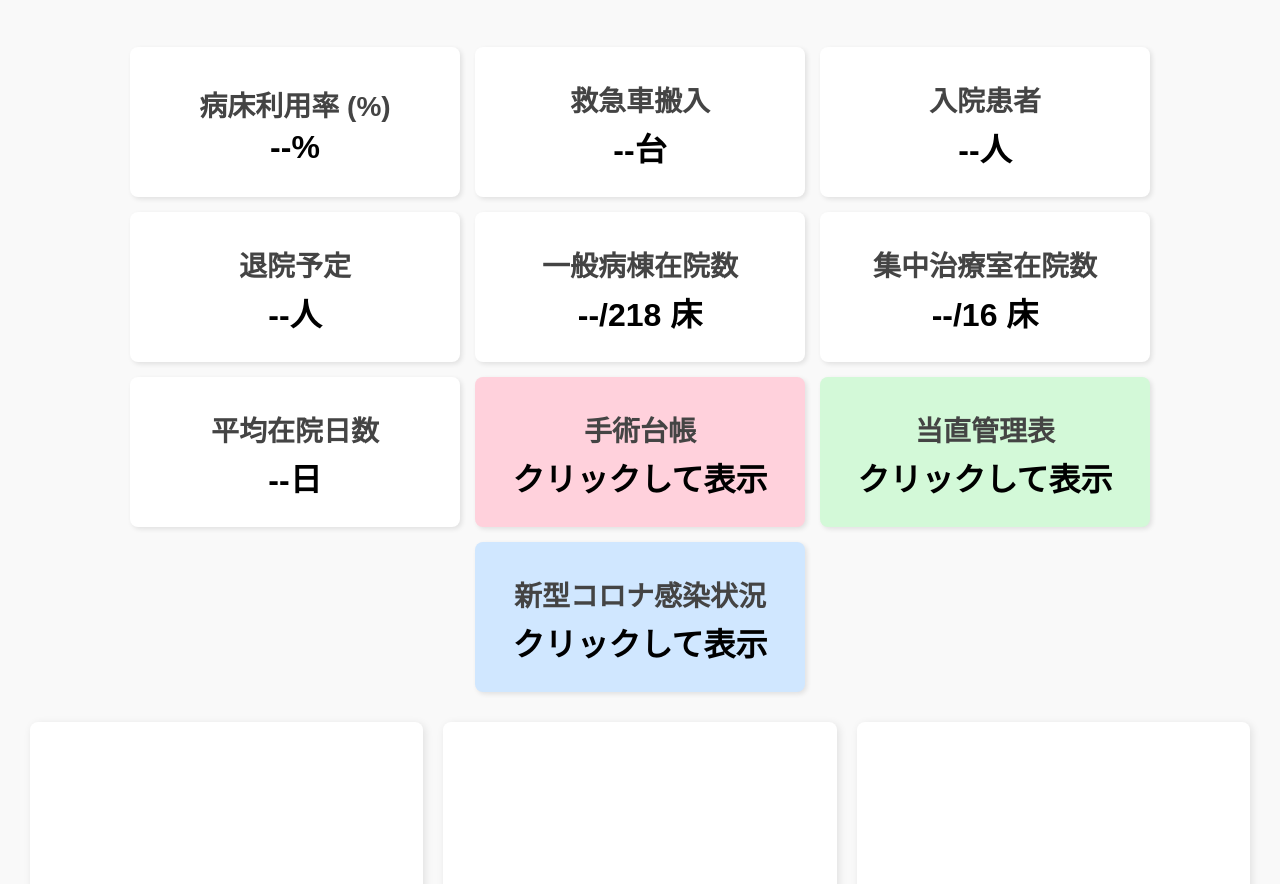
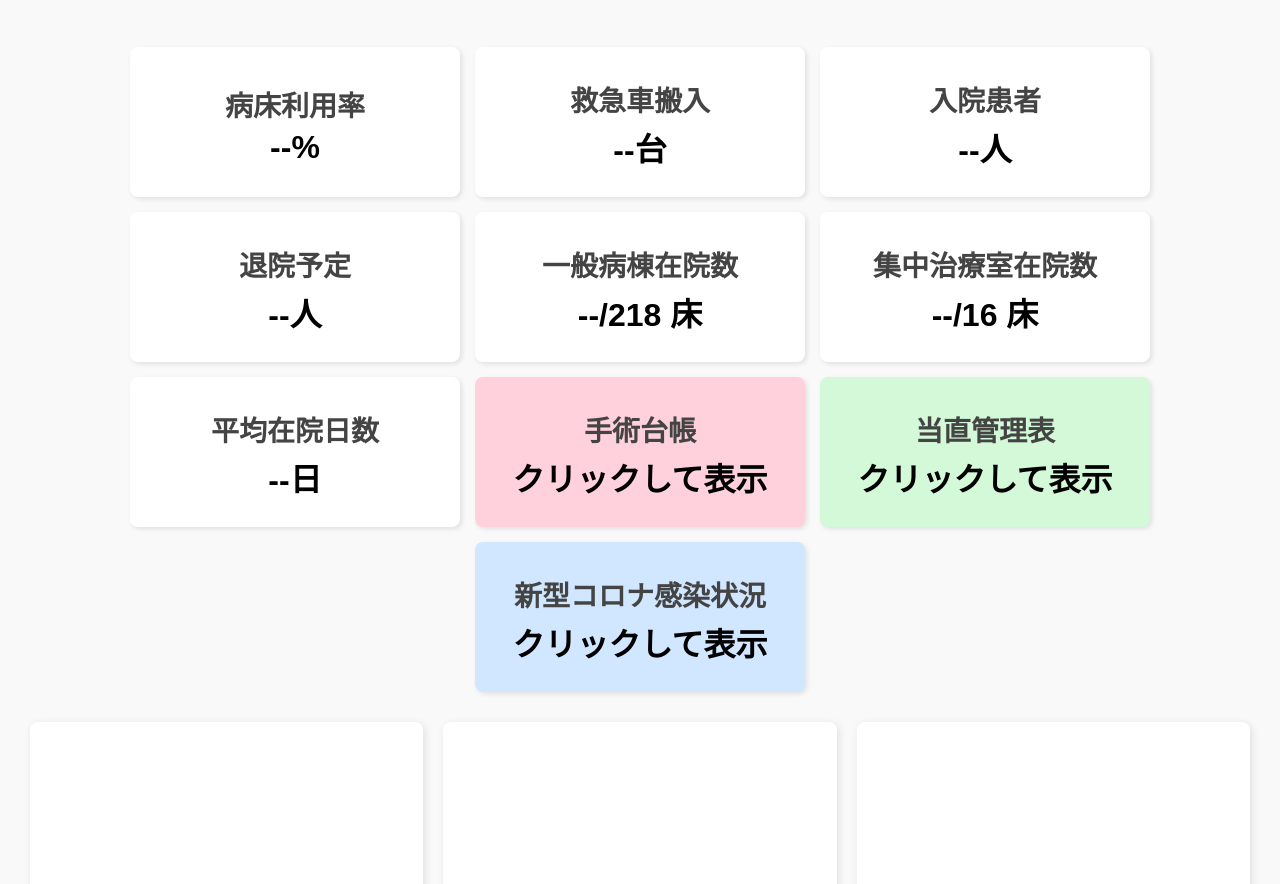
Before and after one commit to s9st-in/Rev9_tobata_dashboard_forked_20250220, a plain HTML site: page index.html in a window 1280 px wide. Shown: the part 1082-1966 px from the top of the page. Drawn offline with nearby package versions, Linux system fonts and the light colour scheme; no server answers.

Commit message:
Update index.html

```diff
--- a/index.html
+++ b/index.html
@@ -25,7 +25,7 @@
 
 
     <div class="dashboard">
-        <div class="card"><h3>病床利用率 (%)</h3><strong>--%</strong></div>
+        <div class="card"><h3>病床利用率</h3><strong>--%</strong></div>
         <div class="card"><h3>救急車搬入</h3><strong>--台</strong></div>
         <div class="card"><h3>入院患者</h3><strong>--人</strong></div>
         <div class="card"><h3>退院予定</h3><strong>--人</strong></div>
```
